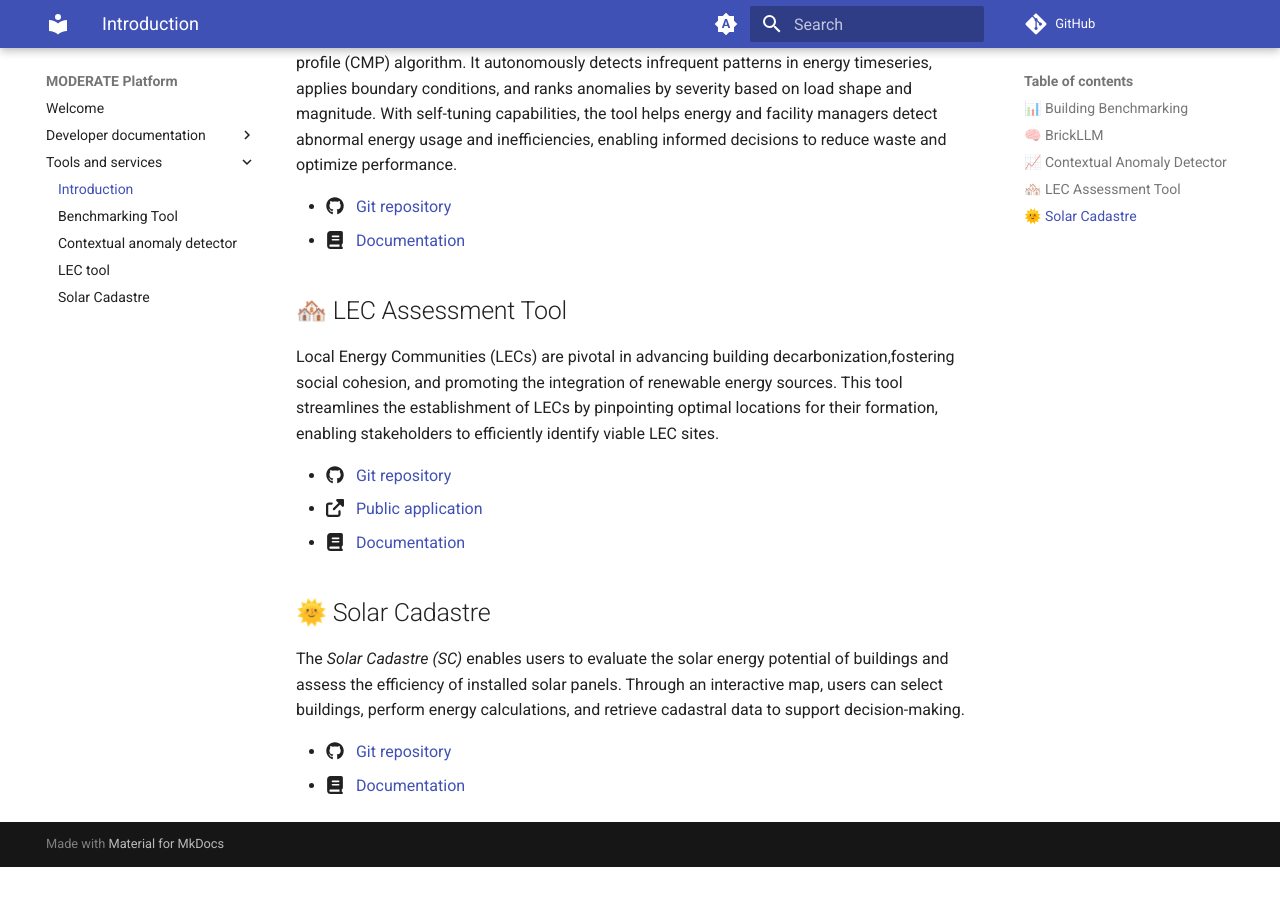
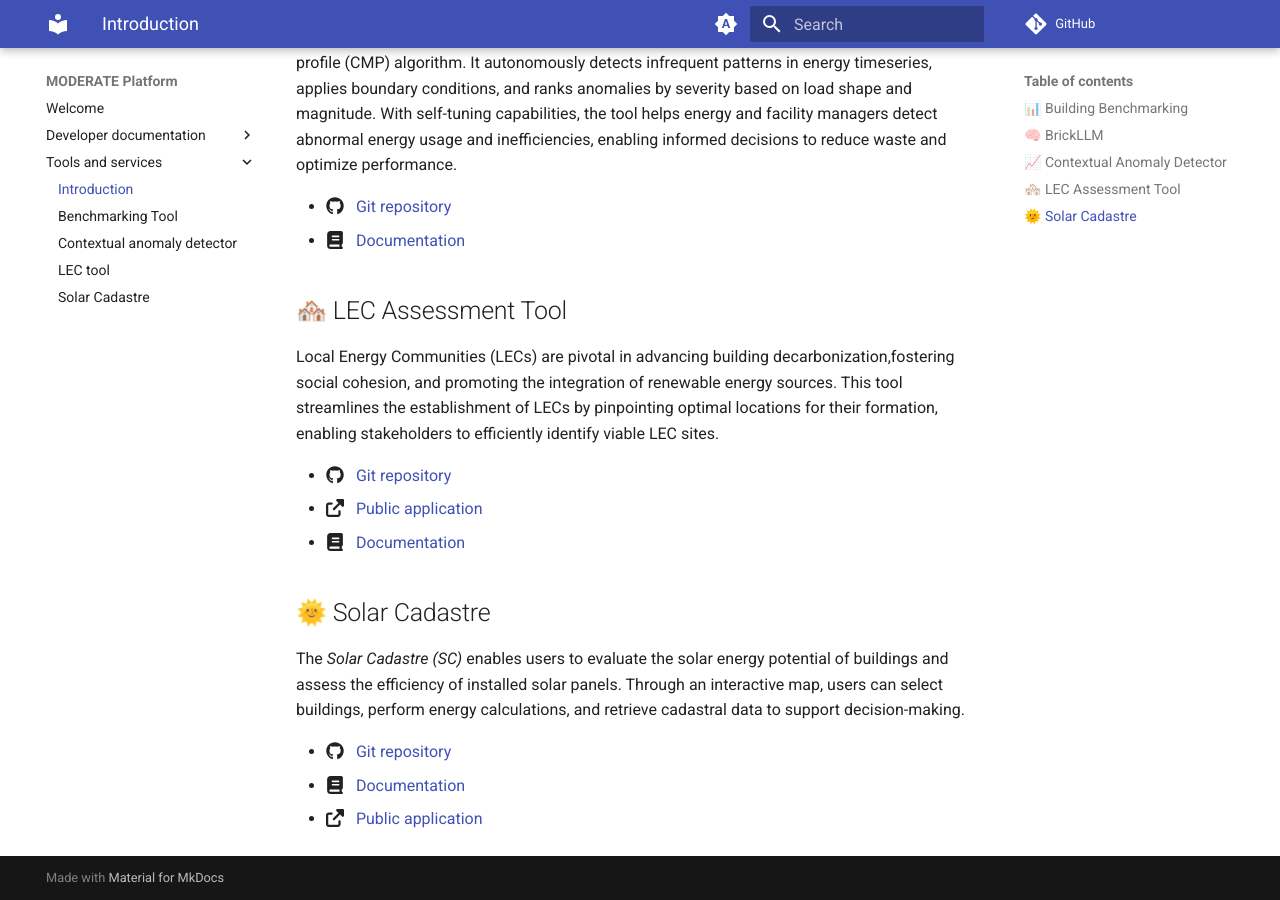
Before and after one commit to MODERATE-Project/moderate-docs, an MkDocs documentation site: the page built from docs/tools-and-services/index.md, in a window 1280 px wide and 900 px high, scrolled down 916 px. Built offline with MkDocs 1.6.1 and Material for MkDocs 9.7.7, drawn with Linux system fonts in a browser that asks for light colours; comment, search, counter and statistics services are not loaded; before the commit the page ends 1783 px from its top, so only the background shows below that.

Commit message:
📝 Add Solar Cadastre public link

```diff
--- a/docs/tools-and-services/index.md
+++ b/docs/tools-and-services/index.md
@@ -46,3 +46,4 @@
 
 - :fontawesome-brands-github: &nbsp; [Git repository](https://github.com/MODERATE-Project/solar-cadastre)
 - :fontawesome-solid-book: &nbsp; [Documentation](solar-cadastre.md)
+- :fontawesome-solid-up-right-from-square: &nbsp; [Public application](https://solar.staging.moderate.cloud/)
```
